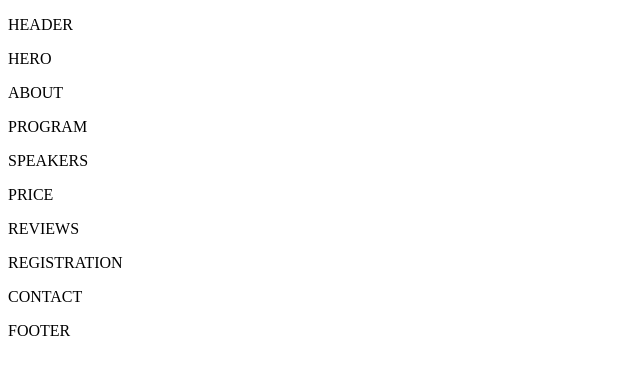
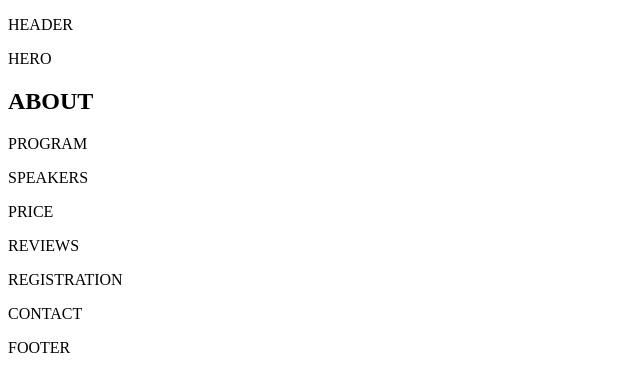
Before and after one commit to skyartartem/Oh-My-Donut, a plain HTML site: page index.html in a window 1280 px wide. Shown: the whole page, without its empty margins (0-640 px from the left). Drawn offline with Linux system fonts and the light colour scheme.

Commit message:
Deploying to gh-pages from @ skyartartem/Oh-My-Donut@5d3e122703eebaac76a9a994a52abbcee4f43e60 🚀

```diff
--- a/index.html
+++ b/index.html
@@ -1 +1 @@
-<!DOCTYPE html><html lang="ru"><head><meta charset="utf-8"><meta name="viewport" content="width=device-width, initial-scale=1.0"><title>DONUT MASTERCLASS</title><link rel="preconnect" href="https://fonts.googleapis.com"><link rel="preconnect" href="https://fonts.gstatic.com" crossorigin><link href="https://fonts.googleapis.com/css2?family=Caveat+Brush&family=Montserrat+Alternates:wght@500;600&family=Montserrat:wght@400;500;600&display=swap" rel="stylesheet"><link rel="stylesheet" href="/Oh-My-Donut/index.44cb24e4.css"></head><body>  <header class="header"> <div class="container"> <P>HEADER</P> </div> </header> <main> <section class="hero" id="hero"> <div class="container"> <p>HERO</p> </div> </section> <section class="about" id="about"> <div class="container"> <p>ABOUT</p> </div> </section> <section class="program"> <div class="container"> <p>PROGRAM</p> </div> </section> <section class="speakers"> <div class="container"> <p>SPEAKERS</p> </div> </section> <section class="price"> <div class="container"> <p>PRICE</p> </div> </section> <section class="reviews"> <div class="container"> <p>REVIEWS</p> </div> </section> <section class="registration"> <div class="container"> <p>REGISTRATION</p> </div> </section> <section class="contact"> <div class="container"> <p>CONTACT</p> </div> </section> </main> <footer class="footer"> <div class="container"> <P>FOOTER</P> </div> </footer> </body></html>
+<!DOCTYPE html><html lang="ru"><head><meta charset="utf-8"><meta name="viewport" content="width=device-width, initial-scale=1.0"><title>DONUT MASTERCLASS</title><link rel="preconnect" href="https://fonts.googleapis.com"><link rel="preconnect" href="https://fonts.gstatic.com" crossorigin><link href="https://fonts.googleapis.com/css2?family=Caveat+Brush&family=Montserrat+Alternates:wght@500;600&family=Montserrat:wght@400;500;600&display=swap" rel="stylesheet"><link rel="stylesheet" href="/Oh-My-Donut/index.44cb24e4.css"></head><body>  <header class="header"> <div class="container"> <P>HEADER</P> </div> </header> <main> <section class="hero" id="hero"> <div class="container"> <p>HERO</p> </div> </section> <section class="about" id="about"> <div class="container"> <h2>ABOUT</h2> </div> </section> <section class="program"> <div class="container"> <p>PROGRAM</p> </div> </section> <section class="speakers"> <div class="container"> <p>SPEAKERS</p> </div> </section> <section class="price"> <div class="container"> <p>PRICE</p> </div> </section> <section class="reviews"> <div class="container"> <p>REVIEWS</p> </div> </section> <section class="registration"> <div class="container"> <p>REGISTRATION</p> </div> </section> <section class="contact"> <div class="container"> <p>CONTACT</p> </div> </section> </main> <footer class="footer"> <div class="container"> <P>FOOTER</P> </div> </footer> </body></html>
```
